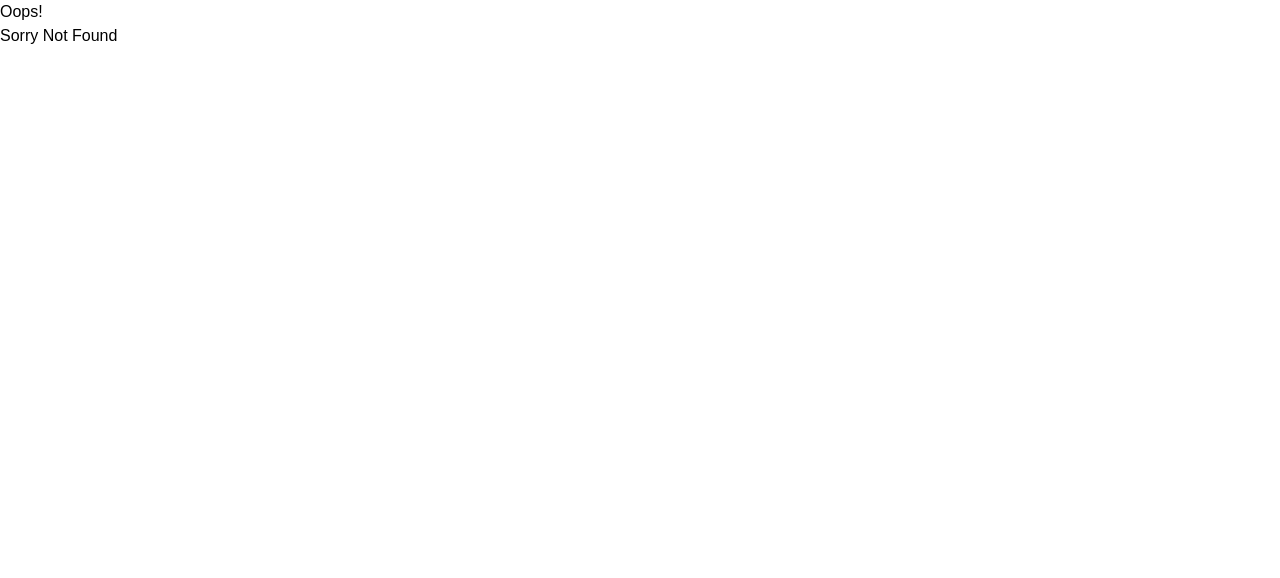
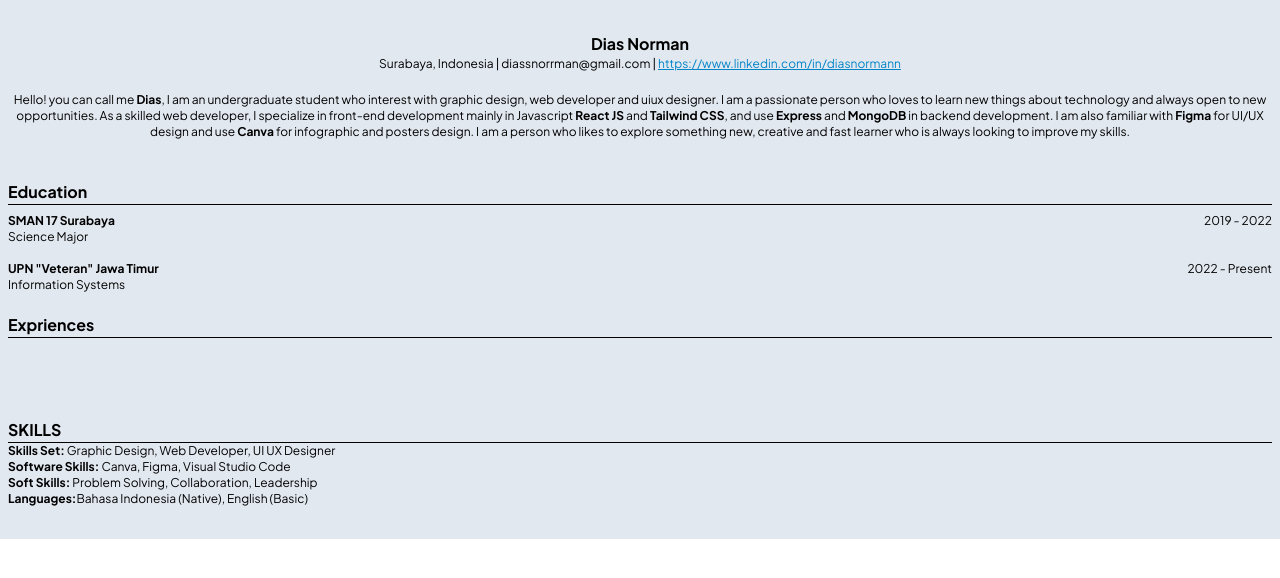
Before and after one commit to diasoy/xxyyzz, a React (Vite) app: page /curriculum in a window 1280 px wide. Before the commit this address had no page. Shown: the top 578 px of the page. Built offline with nearby package versions, Linux system fonts and the light colour scheme.

Commit message:
[ADD] add curriculum vitae

```diff
--- a/index.html
+++ b/index.html
@@ -9,11 +9,11 @@
   <link rel="preconnect" href="https://fonts.googleapis.com">
   <link rel="preconnect" href="https://fonts.gstatic.com" crossorigin>
   <link
-    href="https://fonts.googleapis.com/css2?family=Comfortaa:wght@300..700&family=Exo:ital,wght@0,100..900;1,100..900&family=Montserrat:ital,wght@0,100..900;1,100..900&family=Roboto:ital,wght@0,100;0,300;0,400;0,500;0,700;0,900;1,100;1,300;1,400;1,500;1,700;1,900&display=swap"
+    href="https://fonts.googleapis.com/css2?family=Plus+Jakarta+Sans:ital,wght@0,200..800;1,200..800&family=Poppins:ital,wght@0,100;0,200;0,300;0,400;0,500;0,600;0,700;0,800;0,900;1,100;1,200;1,300;1,400;1,500;1,600;1,700;1,800;1,900&family=Varela+Round&display=swap"
     rel="stylesheet">
   <style>
     body {
-      font-family: 'Poppins', sans-serif;
+      font-family: 'Plus Jakarta Sans', sans-serif;
     }
   </style>
 </head>
--- a/src/components/Navbar/Navbar.jsx
+++ b/src/components/Navbar/Navbar.jsx
@@ -128,7 +128,7 @@ const Navbar = ({ theme, setTheme }) => {
                   smooth={true}
                   offset={-70}
                   duration={1000}
-                  className="hover:cursor-pointer font-semibold text-white text-xl hover:text-green-600"
+                  className="hover:cursor-pointer font-semibold text-white text-xl lg:text-2xl hover:text-green-600"
                 >
                   diasnorman.
                 </ScrollLink>
--- a/src/components/Profile/Profile.jsx
+++ b/src/components/Profile/Profile.jsx
@@ -7,7 +7,7 @@ import {
   InstagramLogo,
   LinkedinLogo,
   GithubLogo,
-  DownloadSimple,
+  ReadCvLogo,
 } from "@phosphor-icons/react";
 import { Link } from "react-router-dom";
 
@@ -72,11 +72,10 @@ const Profile = () => {
             </div>
             <div className="flex gap-2 mt-10 justify-center lg:justify-start">
               <Link
-                to=""
+                to="/curriculum"
                 className="text-white flex items-center justify-center gap-4 bg-green-800 px-10 py-2 rounded-md font-semibold hover:bg-green-950"
-              >
-                <DownloadSimple size={24} />
-                Download CV
+              ><ReadCvLogo size={24} />
+                Curriculum Vitae
               </Link>
             </div>
           </div>
--- /dev/null
+++ b/src/components/utils/Curriculum.jsx
@@ -0,0 +1,97 @@
+const Curriculum = () => {
+  return (
+    <>
+      <div className="flex justify-center flex-col bg-slate-200 py-8 px-2">
+        <div className="flex justify-center items-center flex-col">
+          <h1 className="font-bold">Dias Norman</h1>
+          <p className="text-xs text-center">
+            Surabaya, Indonesia | diassnorrman@gmail.com |{" "}
+            <a
+              href="https://www.linkedin.com/in/diasnormann"
+              className="underline text-sky-600"
+            >
+              https://www.linkedin.com/in/diasnormann
+            </a>
+          </p>
+        </div>
+        <div className="mt-5 text-center">
+          <p className="text-xs">
+            Hello! you can call me <b>Dias</b>, I am an undergraduate student
+            who interest with graphic design, web developer and uiux designer. I
+            am a passionate person who loves to learn new things about
+            technology and always open to new opportunities. As a skilled web
+            developer, I specialize in front-end development mainly in
+            Javascript <b>React JS</b> and <b>Tailwind CSS</b>, and use{" "}
+            <b>Express</b> and <b>MongoDB</b> in backend development. I am also
+            familiar with <b>Figma</b> for UI/UX design and use <b>Canva</b> for
+            infographic and posters design. I am a person who likes to explore
+            something new, creative and fast learner who is always looking to
+            improve my skills.
+          </p>
+        </div>
+        <div className="mt-10">
+          <h1 className="font-bold">Education</h1>
+          <div className="w-full h-[1px] bg-black"></div>
+          <div className="mt-2">
+            <div className="flex justify-between text-xs">
+              <div>
+                <h2 className="font-bold">SMAN 17 Surabaya</h2>
+                <p>Science Major</p>
+              </div>
+              <p>2019 - 2022</p>
+            </div>
+            <div className="flex justify-between text-xs mt-4">
+              <div>
+                <h2 className="text-xs  font-bold">
+                  UPN &quot;Veteran&quot; Jawa Timur
+                </h2>
+                <p className="text-xs">Information Systems</p>
+              </div>
+              <p className="text-xs">2022 - Present</p>
+            </div>
+          </div>
+        </div>
+        <div className="mt-5">
+          <h1 className="font-bold">Expriences</h1>
+          <div className="w-full h-[1px] bg-black"></div>
+          <div></div>
+        </div>
+        <div className="mt-20">
+          <h1 className="font-bold">SKILLS</h1>
+          <div className="w-full h-[1px] bg-black"></div>
+          <div>
+            <div className="text-xs font-bold">
+              Skills Set:
+              <span className="font-normal">
+                {" "}
+                Graphic Design, Web Developer, UI UX Designer
+              </span>
+            </div>
+            <div className="text-xs font-bold">
+              Software Skills:
+              <span className="font-normal">
+                {" "}
+                Canva, Figma, Visual Studio Code
+              </span>
+            </div>
+            <div className="text-xs font-bold">
+              Soft Skills:
+              <span className="font-normal">
+                {" "}
+                Problem Solving, Collaboration, Leadership
+              </span>
+            </div>
+            <div className="text-xs font-bold">
+              Languages:
+              <span className="font-normal">
+                Bahasa Indonesia (Native), English (Basic)
+              </span>
+            </div>
+          </div>
+        </div>
+      </div>
+    </>
+  );
+};
+
+export default Curriculum;
--- a/src/components/utils/article.js
+++ /dev/null
@@ -1,70 +0,0 @@
-const article = [
-  {
-    id: 1,
-    title: "",
-    content: "",
-    image: "",
-  },
-  {
-    id: 2,
-    title: "",
-    content: "",
-    image: "",
-  },
-  {
-    id: 3,
-    title: "",
-    content: "",
-    image: "",
-  },
-  {
-    id: 4,
-    title: "",
-    content: "",
-    image: "",
-  },
-  {
-    id: 5,
-    title: "",
-    content: "",
-    image: "",
-  },
-  {
-    id: 6,
-    title: "",
-    content: "",
-    image: "",
-  },
-  {
-    id: 7,
-    title: "",
-    content: "",
-    image: "",
-  },
-  {
-    id: 8,
-    title: "",
-    content: "",
-    image: "",
-  },
-  {
-    id: 9,
-    title: "",
-    content: "",
-    image: "",
-  },
-  {
-    id: 10,
-    title: "",
-    content: "",
-    image: "",
-  },
-  {
-    id: 11,
-    title: "",
-    content: "",
-    image: "",
-  },
-];
-
-export default article;
--- a/src/main.jsx
+++ b/src/main.jsx
@@ -8,6 +8,7 @@ import About from "./components/About/About.jsx";
 import KiddyLearn from "./components/Project/kiddyLearn/KiddyLearn.jsx";
 import Qris from "./components/Project/Qris/Qris.jsx";
 import ArticleHeader from "./components/Article/ArticleHeader.jsx";
+import Curriculum from "./components/utils/Curriculum.jsx";
 
 const router = createBrowserRouter([
   {
@@ -31,6 +32,10 @@ const router = createBrowserRouter([
     path: "/project-experience/qris",
     element: <Qris />,
   },
+  {
+    path: "/curriculum",
+    element: <Curriculum />,
+  },
 ]);
 
 ReactDOM.createRoot(document.getElementById("root")).render(
```
